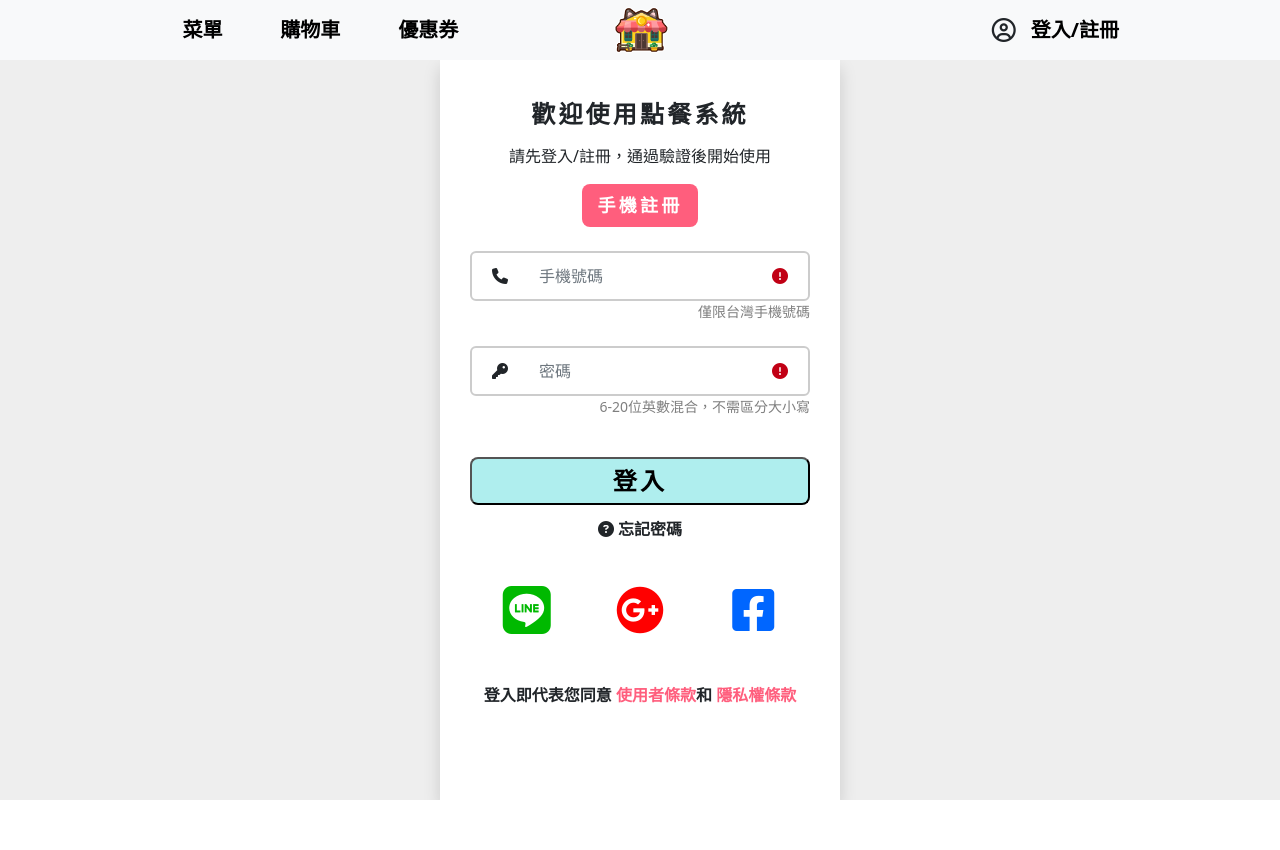
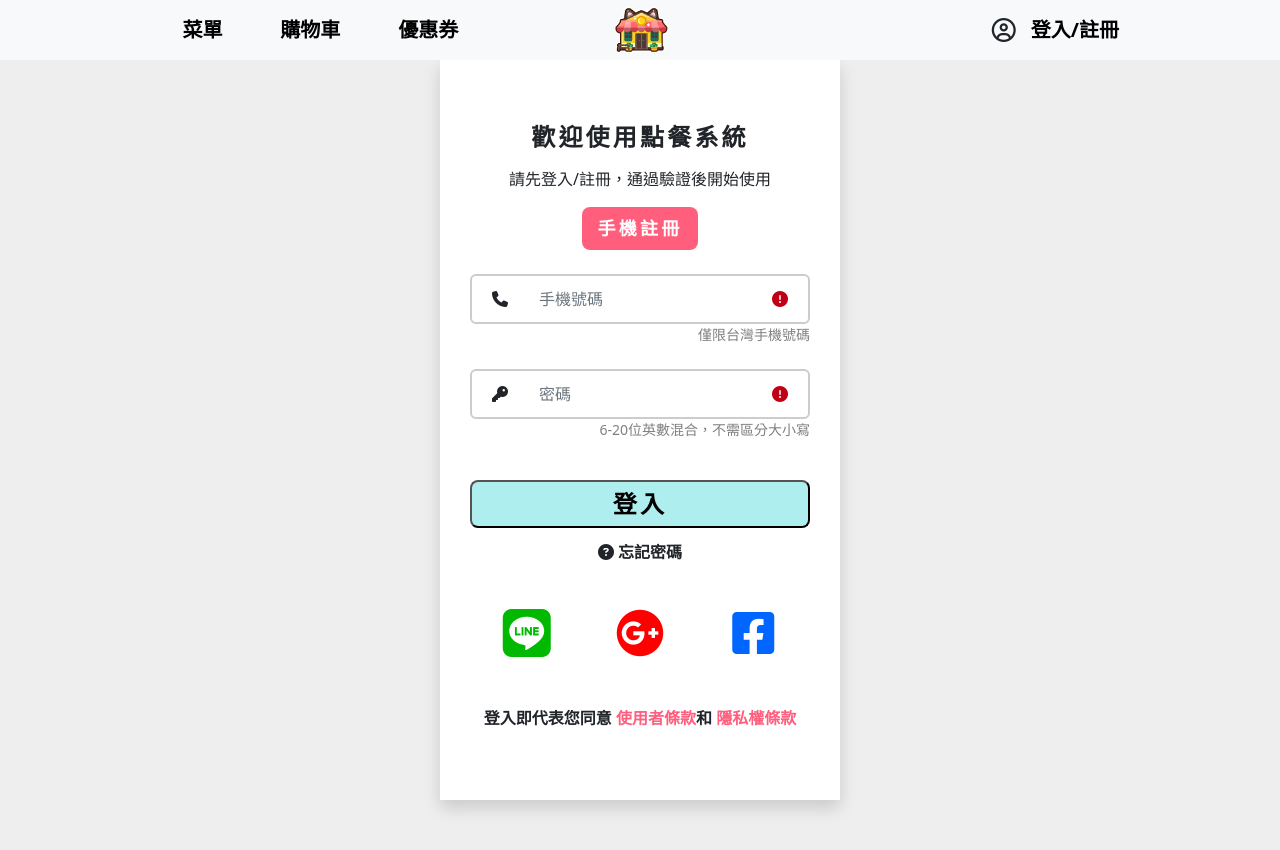
Before and after one commit to ling0502/EEIT64, a plain HTML site: page member.html in a window 1280 px wide. Before the commit the page ends 800 px from the top, so only its background shows below. Drawn offline with nearby package versions, Linux system fonts and the light colour scheme.

Commit message:
container height

```diff
--- a/member.html
+++ b/member.html
@@ -39,7 +39,8 @@
 
     .login-block {
         min-height: calc(100vh - 60px);
-        /* justify-content: center; */
+        margin-bottom: 70px;
+        justify-content: center;
         width: 100%;
         max-width: 400px;
         background-color: white;
@@ -247,7 +248,7 @@
                     <i class="col-4 fa-brands fa-square-facebook" style="color: #06f;"></i>
                 </div>
 
-                <b class="mt-5">登入即代表您同意
+                <b class="my-5">登入即代表您同意
                     <span class="highlight">使用者條款</span>和
                     <span class="highlight">隱私權條款</span>
                 </b>
@@ -271,9 +272,9 @@
     </script>
 
     <script>
-        $(function () {
         let dialogBox = document.querySelector(".dialog-box");
         let startOrderBtn = document.querySelector(".startOrderBtn");
+
         function click_confirm() {
             let phoneInput = document.querySelector('input[type="tel"]');
             let passwordInput = document.querySelector('input[type="password"]');
@@ -291,6 +292,7 @@
             }
         }
 
+        $(function () {
             startOrderBtn.addEventListener("click", function () {
                 dialogBox.style.display = "none";
             });
```
Lines whose indentation alone changed are shown as unchanged.
